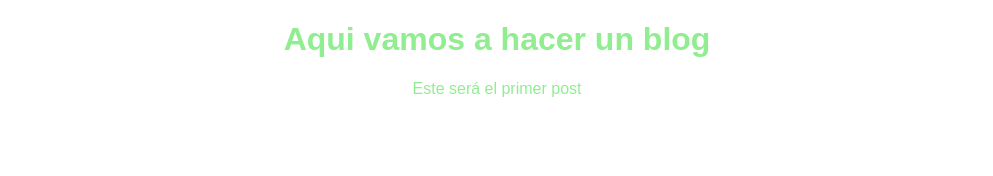
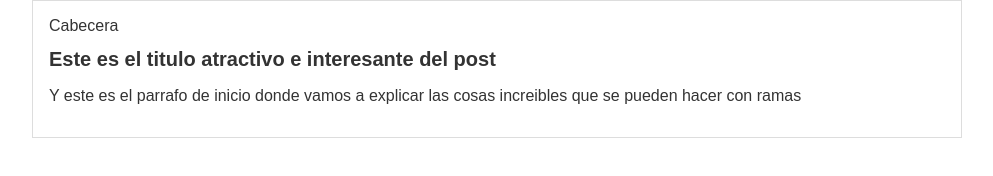
Before and after one commit to pabloa1311/testBlog, a plain HTML site: page index.html in a window 1280 px wide. Shown: the whole page, without its empty margins (143-1136 px from the left). Drawn offline with Linux system fonts and the light colour scheme.

Commit message:
cambios en el html y css

```diff
--- a/css/styles.css
+++ b/css/styles.css
@@ -1,5 +1,19 @@
 body {
-    text-align: center;
-    font-family: Arial, Helvetica, sans-serif;
-    color: lightgreen
+  color: #333;
+  text-align: center;
+  font-family: "Arial";
+  font-size: 16px;
+  margin: 0;
+  padding: 0;
 }
+#container {
+  width: 70%;
+  padding: 1em;
+  text-align: left;
+  border: 1px solid #ddd;
+  margin: 0 auto;
+}
+
+#container h1 {
+  font-size: 20px;
+}
--- a/index.html
+++ b/index.html
@@ -1,14 +1,22 @@
 <!DOCTYPE html>
 <html lang="en">
-<head>
-    <meta charset="UTF-8">
-    <meta http-equiv="X-UA-Compatible" content="IE=edge">
-    <meta name="viewport" content="width=device-width, initial-scale=1.0">
+  <head>
+    <meta charset="UTF-8" />
+    <meta http-equiv="X-UA-Compatible" content="IE=edge" />
+    <meta name="viewport" content="width=device-width, initial-scale=1.0" />
     <title>Blog</title>
-    <link rel="stylesheet" href="css/styles.css"/>
-</head>
-<body>
-    <h1>Aqui vamos a hacer un blog</h1>
-    <p>Este será el primer post</p>
-</body>
+    <link rel="stylesheet" href="css/styles.css" />
+  </head>
+  <body>
+    <div id="container">
+      <div id="cabecera">Cabecera</div>
+      <div id="post">
+        <h1>Este es el ti­tulo atractivo e interesante del post</h1>
+        <p>
+          Y este es el parrafo de inicio donde vamos a explicar las cosas
+          increibles que se pueden hacer con ramas
+        </p>
+      </div>
+    </div>
+    </body>
 </html>
```
